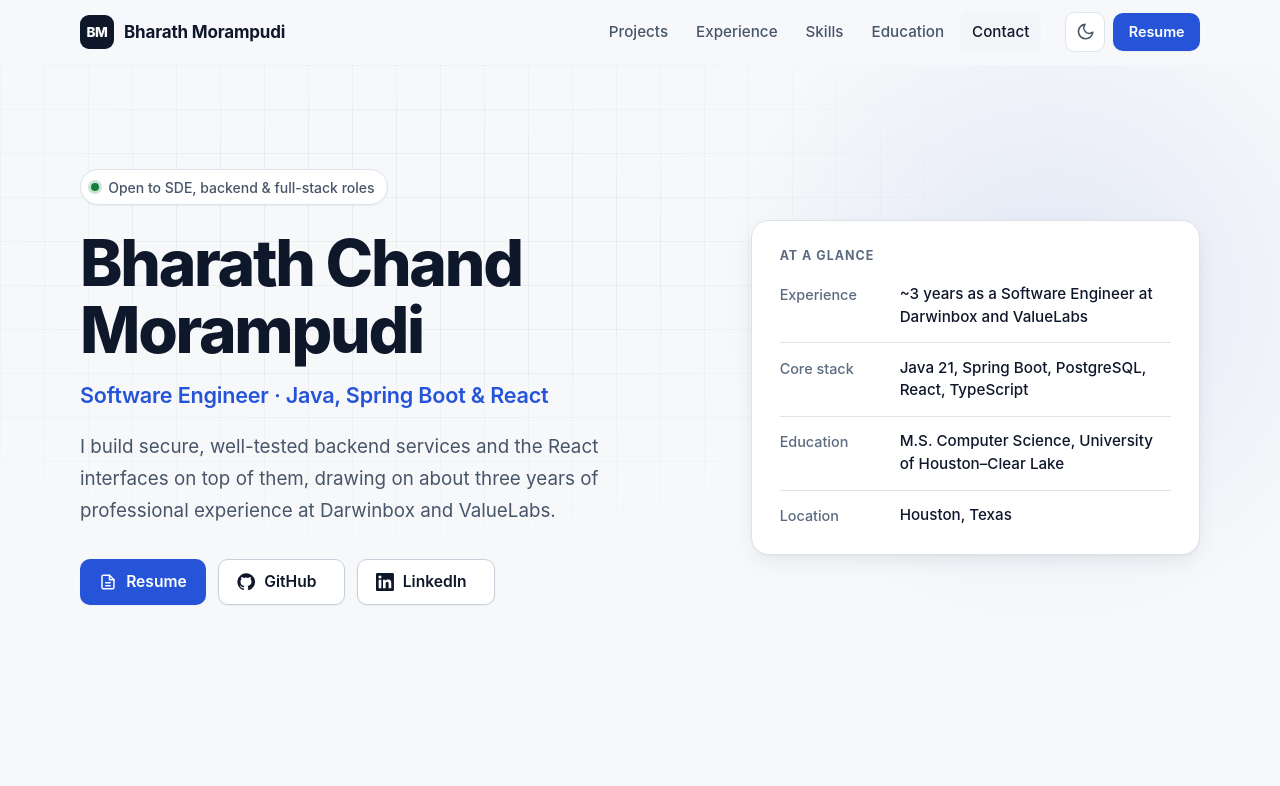
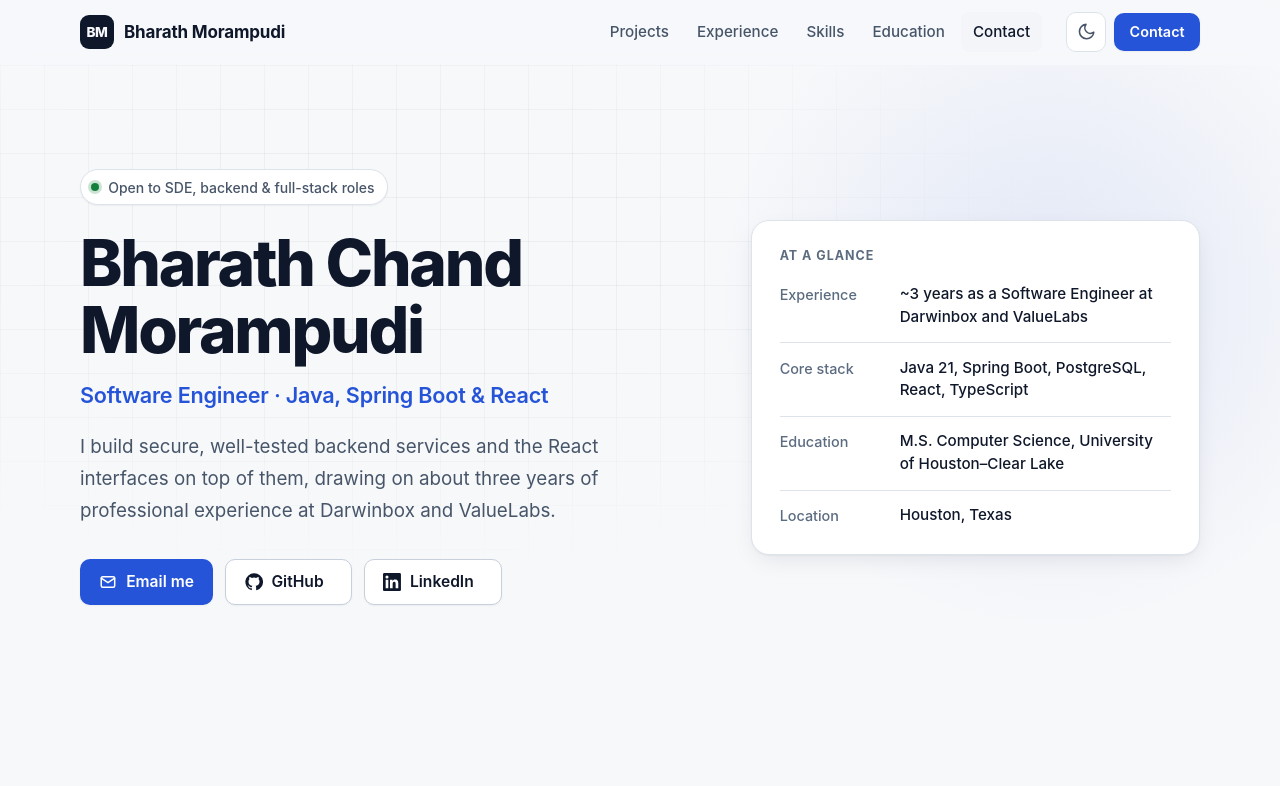
Before and after one commit to bharath4980/bharath4980, a plain HTML site: page index.html in a window 1280 px wide. Shown: the top 786 px of the page. Drawn offline with Linux system fonts and the light colour scheme.

Commit message:
Remove public resume PDF and resume links
Resumes are tailored per application, so the site stays the single
public record. Hero and nav buttons now point to email and Contact.

```diff
--- a/index.html
+++ b/index.html
@@ -50,7 +50,7 @@
           <svg class="icon icon-moon" viewBox="0 0 24 24" aria-hidden="true"><path d="M21 12.8A9 9 0 1 1 11.2 3a7 7 0 0 0 9.8 9.8Z"/></svg>
           <svg class="icon icon-sun" viewBox="0 0 24 24" aria-hidden="true"><circle cx="12" cy="12" r="4"/><path d="M12 2v2M12 20v2M4.9 4.9l1.4 1.4M17.7 17.7l1.4 1.4M2 12h2M20 12h2M4.9 19.1l1.4-1.4M17.7 6.3l1.4-1.4"/></svg>
         </button>
-        <a class="button button-small button-primary nav-resume" href="assets/Bharath_Morampudi_Public_Resume.pdf">Resume</a>
+        <a class="button button-small button-primary nav-cta" href="#contact">Contact</a>
         <button class="icon-button menu-button" type="button" aria-label="Open menu" aria-controls="nav-links" aria-expanded="false">
           <svg class="icon" viewBox="0 0 24 24" aria-hidden="true"><path d="M4 7h16M4 12h16M4 17h16"/></svg>
         </button>
@@ -67,9 +67,9 @@
           <p class="hero-role">Software Engineer · Java, Spring Boot &amp; React</p>
           <p class="hero-lede">I build secure, well-tested backend services and the React interfaces on top of them, drawing on about three years of professional experience at Darwinbox and ValueLabs.</p>
           <div class="hero-actions">
-            <a class="button button-primary" href="assets/Bharath_Morampudi_Public_Resume.pdf">
-              <svg class="icon" viewBox="0 0 24 24" aria-hidden="true"><path d="M14 3H6a2 2 0 0 0-2 2v14a2 2 0 0 0 2 2h12a2 2 0 0 0 2-2V9z"/><path d="M14 3v6h6M9 13h6M9 17h6"/></svg>
-              Resume
+            <a class="button button-primary" href="mailto:bharathmorampudi159@gmail.com?subject=Software%20engineering%20opportunity">
+              <svg class="icon" viewBox="0 0 24 24" aria-hidden="true"><rect x="3" y="5" width="18" height="14" rx="2"/><path d="m3 7 9 6 9-6"/></svg>
+              Email me
             </a>
             <a class="button button-secondary" href="https://github.com/bharath4980" target="_blank" rel="noopener noreferrer">
               <svg class="icon icon-fill" viewBox="0 0 24 24" aria-hidden="true"><path d="M12 .5a11.5 11.5 0 0 0-3.64 22.41c.58.1.79-.25.79-.56v-2c-3.2.7-3.88-1.37-3.88-1.37-.52-1.33-1.28-1.69-1.28-1.69-1.05-.71.08-.7.08-.7 1.16.08 1.77 1.19 1.77 1.19 1.03 1.77 2.7 1.26 3.36.96.1-.75.4-1.26.73-1.55-2.55-.29-5.24-1.28-5.24-5.69 0-1.26.45-2.29 1.19-3.1-.12-.29-.52-1.46.11-3.05 0 0 .97-.31 3.17 1.18a11 11 0 0 1 5.77 0c2.2-1.49 3.17-1.18 3.17-1.18.63 1.59.23 2.76.11 3.05.74.81 1.19 1.84 1.19 3.1 0 4.42-2.7 5.39-5.26 5.68.41.36.78 1.06.78 2.14v3.17c0 .31.21.67.8.56A11.5 11.5 0 0 0 12 .5Z"/></svg>
@@ -316,9 +316,7 @@
             <p class="sr-only" id="copy-status" aria-live="polite"></p>
             <ul class="contact-links">
               <li><a href="https://www.linkedin.com/in/bharath-morampudi/" target="_blank" rel="noopener noreferrer">LinkedIn<span class="sr-only"> (opens in a new tab)</span></a></li>
-              <li><a href="https://github.com/bharath4980" target="_blank" rel="noopener noreferrer">GitHub<span class="sr-only"> (opens in a new tab)</span></a></li>
-              <li><a href="assets/Bharath_Morampudi_Public_Resume.pdf">Resume (PDF)</a></li>
-            </ul>
+              <li><a href="https://github.com/bharath4980" target="_blank" rel="noopener noreferrer">GitHub<span class="sr-only"> (opens in a new tab)</span></a></li>            </ul>
           </div>
         </div>
       </div>
```
Also changed, not shown: 2 other files.
